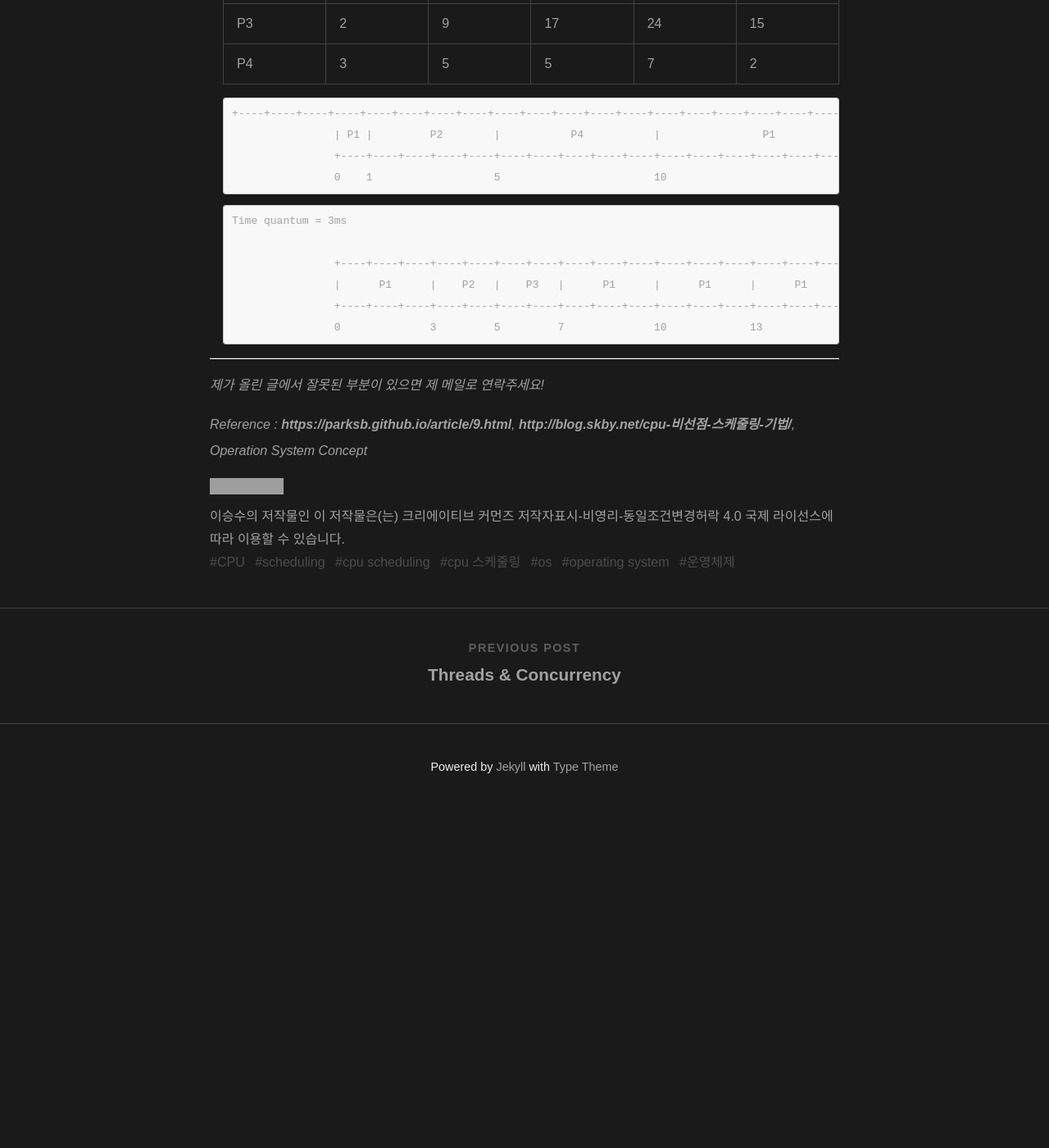
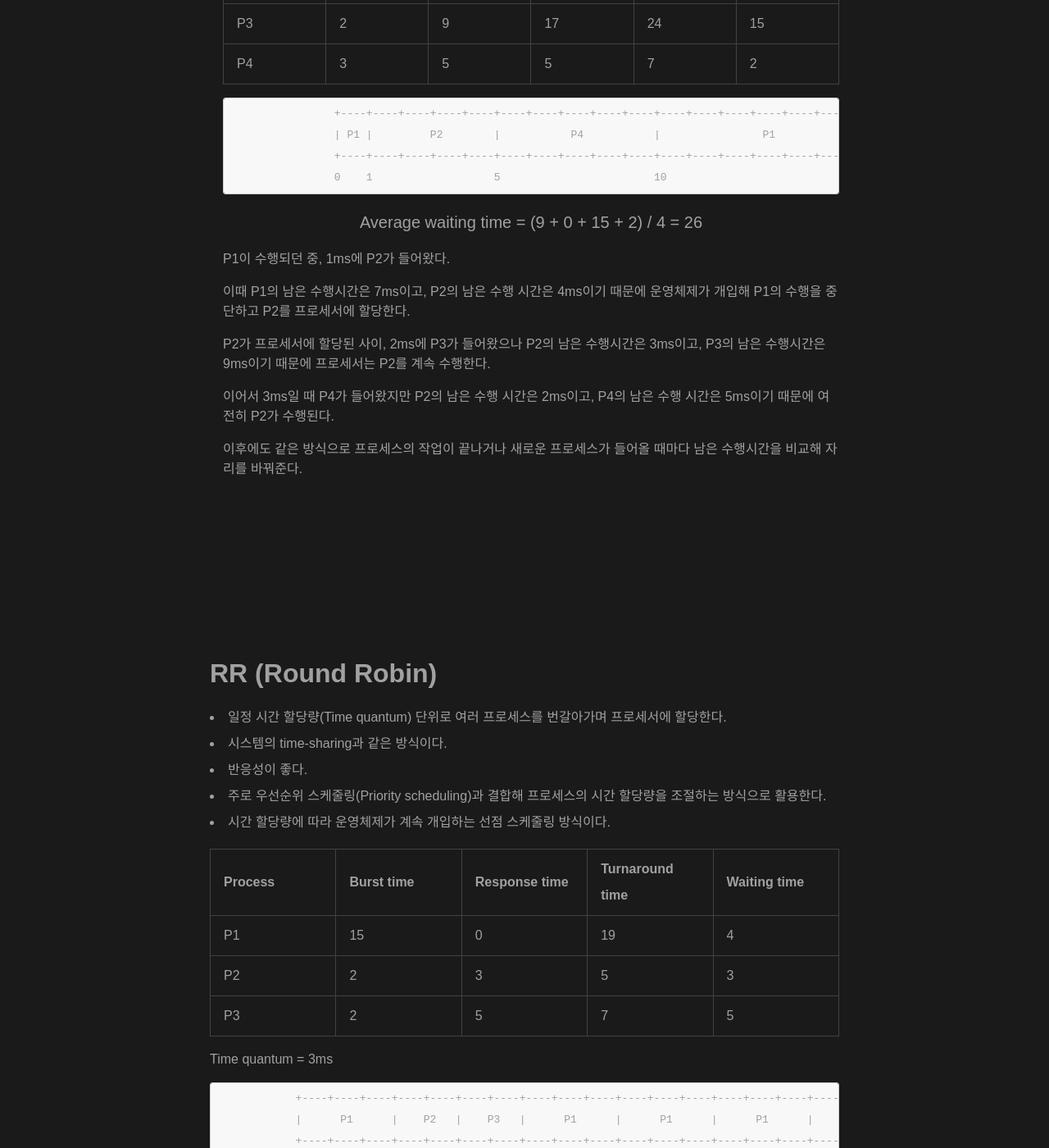
Before and after one commit to aLVINlEE9/aLVINlEE9.github.io, a Jekyll site: the page built from _posts/CS-Operation System/2021-10-26-ospost5.md, in a window 1280 px wide and 1400 px high, scrolled down 4882 px. Shown: the whole window at 82% size. Built offline with Jekyll 4.4.1, drawn with Linux system fonts in a browser that asks for light colours; nearby versions of some CDN libraries; comment, search, counter and statistics services are not loaded; before the commit the page ends 5870 px from its top, so only the background shows below that; some of the changed text lies outside the part shown; grey boxes are pictures that could not be loaded.

Commit message:
post updated10-27-03

````diff
--- a/_posts/CS-Operation System/2021-10-26-ospost5.md
+++ b/_posts/CS-Operation System/2021-10-26-ospost5.md
@@ -160,26 +160,93 @@
     | P4      | 3            | 5          | 5             | 7               | 2            |
 
     ```
-    +----+----+----+----+----+----+----+----+----+----+----+----+----+----+----+----+----+----+----+----+----+----+----+----+----+----+
+                    +----+----+----+----+----+----+----+----+----+----+----+----+----+----+----+----+----+----+----+----+----+----+----+----+----+----+
                     | P1 |         P2        |           P4           |                P1                |                     P3                     |
                     +----+----+----+----+----+----+----+----+----+----+----+----+----+----+----+----+----+----+----+----+----+----+----+----+----+----+
                     0    1                   5                        10                                 17                                           26
     ```
 
+    ### <center>Average waiting time = (9 + 0 + 15 + 2) / 4 = 26</center>
 
+    P1이 수행되던 중, 1ms에 P2가 들어왔다.
 
+    이때 P1의 남은 수행시간은 7ms이고, P2의 남은 수행 시간은 4ms이기 때문에 운영체제가 개입해 P1의 수행을 중단하고 P2를 프로세서에 할당한다.
 
+    P2가 프로세서에 할당된 사이, 2ms에 P3가 들어왔으나 P2의 남은 수행시간은 3ms이고, P3의 남은 수행시간은 9ms이기 때문에 프로세서는 P2를 계속 수행한다.
 
+    이어서 3ms일 때 P4가 들어왔지만 P2의 남은 수행 시간은 2ms이고, P4의 남은 수행 시간은 5ms이기 때문에 여전히 P2가 수행된다.
 
+    이후에도 같은 방식으로 프로세스의 작업이 끝나거나 새로운 프로세스가 들어올 때마다 남은 수행시간을 비교해 자리를 바꿔준다.
 
-    ```
-    Time quantum = 3ms
+    <br/>
 
-                    +----+----+----+----+----+----+----+----+----+----+----+----+----+----+----+----+----+----+----+
-                    |      P1      |    P2   |    P3   |      P1      |      P1      |      P1      |      P1      |
-                    +----+----+----+----+----+----+----+----+----+----+----+----+----+----+----+----+----+----+----+
-                    0              3         5         7              10             13             16             19
-    ```
+    <br/>
+
+    <br/>
+
+    <br/>
+
+    <br/>
+
+# RR (Round Robin)
+
+- 일정 시간 할당량(Time quantum) 단위로 여러 프로세스를 번갈아가며 프로세서에 할당한다.
+- 시스템의 time-sharing과 같은 방식이다.
+- 반응성이 좋다.
+- 주로 우선순위 스케줄링(Priority scheduling)과 결합해 프로세스의 시간 할당량을 조절하는 방식으로 활용한다.
+- 시간 할당량에 따라 운영체제가 계속 개입하는 선점 스케줄링 방식이다.
+
+| Process | Burst time | Response time | Turnaround time | Waiting time |
+| ------- | ---------- | ------------- | --------------- | ------------ |
+| P1      | 15         | 0             | 19              | 4            |
+| P2      | 2          | 3             | 5               | 3            |
+| P3      | 2          | 5             | 7               | 5            |
+
+Time quantum = 3ms
+
+                +----+----+----+----+----+----+----+----+----+----+----+----+----+----+----+----+----+----+----+
+                |      P1      |    P2   |    P3   |      P1      |      P1      |      P1      |      P1      |
+                +----+----+----+----+----+----+----+----+----+----+----+----+----+----+----+----+----+----+----+
+                0              3         5         7              10             13             16             19
+
+### <center>Average waiting time = (4 + 3 + 5) / 3 = 4</center>
+
+모든 프로세스들이 동일하게 3ms씩 프로세스에 할당된다.
+
+P2와 P3의 경우 수행 시간이 2ms이기 때문에 할당된 3ms를 모두 사용하지 않았다.
+
+<br/>
+
+<br/>
+
+<br/>
+
+<br/>
+
+<br/>
+
+# Priority Scheduling
+
+- 특정 기준으로 프로세스에게 우선순위를 부여해 우선순위에 따라 프로세서에 할당한다.
+- 프로세스 에이징(Aging)해서 오래 대기한 프로세스의 우선순위를 높이는 방식으로 사용된다.
+- SRF의 경우 남은 수행시간을 기준으로 우선순위를 부여한다고 할 수 있다.
+- 다른 스케줄링 알고리즘과 결합해 사용할 수 있으므로 선점, 비선점 모두 가능하다.
+
+| Process | Priority | Burst time | Response time | Turnaround time | Waiting time |
+| ------- | -------- | ---------- | ------------- | --------------- | ------------ |
+| P1      | 3        | 5          | 4             | 9               | 4            |
+| P2      | 1        | 1          | 0             | 1               | 0            |
+| P3      | 4        | 2          | 9             | 11              | 9            |
+| P4      | 5        | 1          | 11            | 12              | 11           |
+| P5      | 2        | 3          | 1             | 4               | 1            |
+
+### <center>Average waiting time = (4 + 0 + 9 + 11 + 1) / 5 = 5</center>
+
+우선순위에 따라 프로세스가 할당되었다.
+
+사용자가 자주 사용하는 프로세스의 우선순위를 높게 부여하는 식으로 기준을 만들 수 있다.
+
+다만 특정 프로세스의 우선 순위가 계속 밀려 기아가 발생할 수 있으므로, 시간이 지날 때마다 프로세스의 나이를 증가시켜 오래 대기한 프로세스의 우선순위를 높여주는 조치가 필요하다.
 
 
 
````
